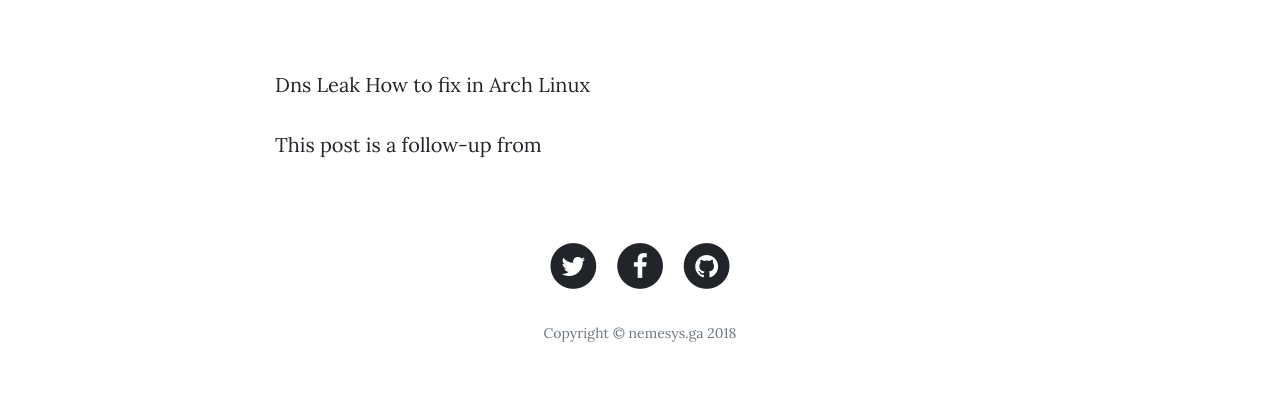
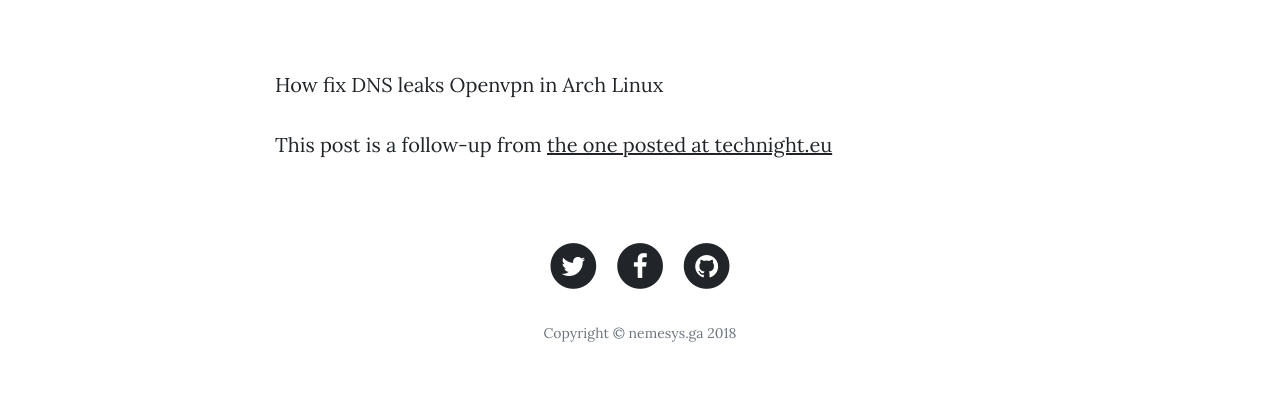
Before and after one commit to unixproject/blog, a website: page fix-dns-leak-openvpn-archlinux.html in a window 1280 px wide. Shown: the part 615-1024 px from the top of the page. Drawn offline with nearby package versions, Linux system fonts and the light colour scheme.

Commit message:
Update fix-dns-leak-openvpn-archlinux.html

```diff
--- a/fix-dns-leak-openvpn-archlinux.html
+++ b/fix-dns-leak-openvpn-archlinux.html
@@ -79,11 +79,11 @@ aria-label="Toggle navigation">
         <div class="row">
           <div class="col-lg-8 col-md-10 mx-auto">
 
-<p>Dns Leak How to fix in Arch Linux</a>
 
-<p>This post is a follow-up from <a
+            <p>How fix DNS leaks Openvpn in Arch Linux  </a>
 
-href="https://techknight.eu/2015/04/30/fix-dns-leak-openvpn-manjaro/"></a>
+<p>This post is a follow-up from <a href="https://techknight.eu/2015/04/30/fix-dns-leak-openvpn-manjaro/">the one posted at technight.eu</a>
+    <!-- Footer -->
     <!-- Footer -->
     <footer>
       <div class="container">
```
